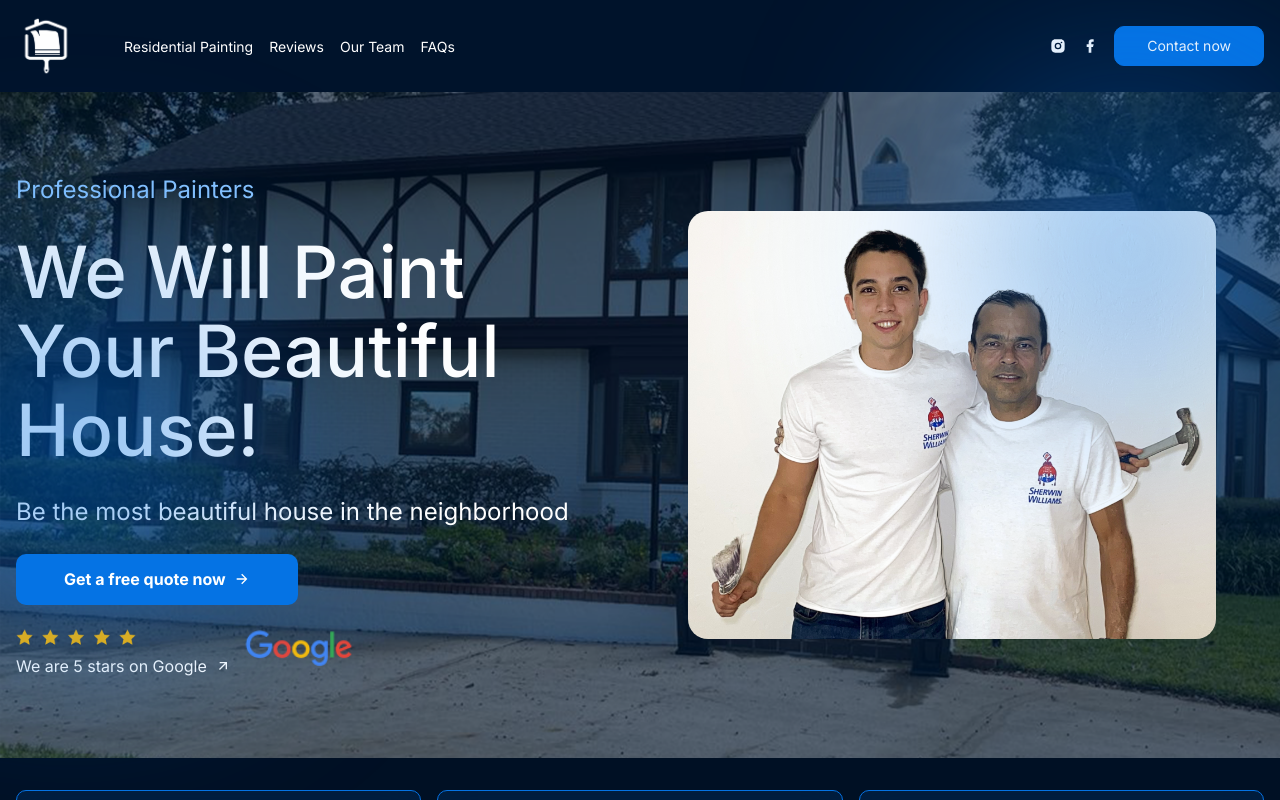
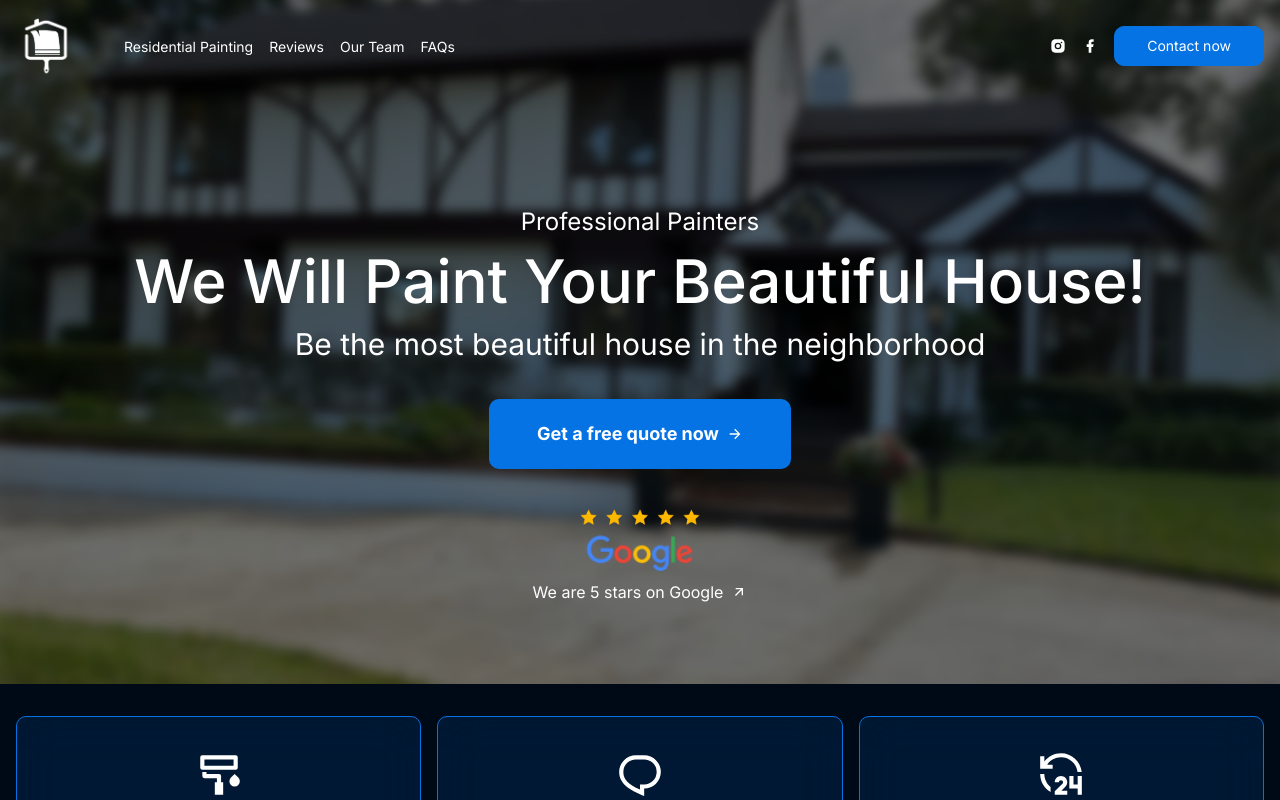
Before and after one commit to murilodacios/hhpainting, a Next.js app: page / in a window 1280 px wide. Shown: the top 800 px of the page. Built offline with nearby package versions, Linux system fonts and the light colour scheme.

Commit message:
Add new house

```diff
--- a/src/components/Header.tsx
+++ b/src/components/Header.tsx
@@ -8,7 +8,7 @@ export function Header() {
 
     return (
         <>
-            <Stack bg="#00132B" fontFamily="Inter">
+            <Stack bg="transparent" fontFamily="Inter">
                 <HStack maxW={1400} w="100%" margin="0 auto" justify="space-between" align="center" px="4">
                     <HStack py="4" spacing={12}>
                         <Image src="/logo.png" w="60px" color="white" />
--- a/src/components/Hero.tsx
+++ b/src/components/Hero.tsx
@@ -12,35 +12,36 @@ export function Hero() {
 
         // bg="linear-gradient(45deg, #0573E4 -7.72%, #0F1B27 137.61%);"
         <>
-            <Stack bgImage="/hero.png"  >
+            <Stack bgImage="/hero.png"  bgSize="cover">
+
+                <Header />
 
                 <Stack maxW={1400} w="100%" margin="0 auto" justify="center" align="center" fontFamily="Inter" fontStyle="normal" px="4">
 
-                    <Box borderRadius="356px" right={{ base: "0", md: "0" }} top={{ base: "20", md: "100" }} bg="rgba(5, 115, 228, 0.60)" filter="blur(122.5px);" position="absolute" w={{ base: "200px", md: "300px" }} h={{ base: "200px", md: "300px" }} />
-                    <Box borderRadius="356px" left={{ base: "0", md: "-20" }} top={{ base: "500", md: "300" }} bg="rgba(5, 115, 228, 0.70)" filter="blur(122.5px);" position="absolute" w={{ base: "200px", md: "300px" }} h={{ base: "200px", md: "300px" }} />
+                    {/* <Box borderRadius="356px" right={{ base: "0", md: "0" }} top={{ base: "20", md: "100" }} bg="rgba(5, 115, 228, 0.60)" filter="blur(122.5px);" position="absolute" w={{ base: "200px", md: "300px" }} h={{ base: "200px", md: "300px" }} />
+                    <Box borderRadius="356px" left={{ base: "0", md: "-20" }} top={{ base: "500", md: "300" }} bg="rgba(5, 115, 228, 0.70)" filter="blur(122.5px);" position="absolute" w={{ base: "200px", md: "300px" }} h={{ base: "200px", md: "300px" }} /> */}
+
+                    <Stack py={{ base: "12", md: "20" }} align="center" justify="center" color="white" textAlign="center">
 
 
-                    <Grid templateColumns={{ base: "1fr", md: "1fr 1fr" }} color="white">
+                        <Stack p={{ base: "2", md: "6" }} maxW="1300px">
+                            <Stack>
+                                <Text fontSize={{ base: "xl", md: "2xl" }} color="white">Professional Painters</Text>
+                            </Stack>
 
-                        <Stack py={{ base: "12", md: "20" }} align="center" justify="center">
-                            <Stack spacing="6">
+                            <Text fontSize={{ base: "5xl", md: "6xl" }} fontWeight={500} lineHeight="1.1">We Will Paint Your Beautiful House!</Text>
 
                             <Stack>
-                                    <Text fontSize={{ base: "xl", md: "2xl" }} color="#88C3FF">Professional Painters</Text>
+                                <Text fontSize={{ base: "xl", md: "3xl" }} color="#fff">Be the most beautiful house in the neighborhood</Text>
                             </Stack>
-
-                                <Text fontSize={{ base: "5xl", md: "7xl" }} fontWeight={500} lineHeight="1.1">We Will Paint Your Beautiful House!</Text>
-
-                                <Stack>
-                                    <Text fontSize={{ base: "xl", md: "2xl" }} color="#fff">Be the most beautiful house in the neighborhood</Text>
                         </Stack>
 
                         <Stack spacing="8" direction={{ base: "column", md: "row" }}>
                             <Box>
                                 <Link href="/quote">
                                     <Button variant="solid" bg="#0573E4" color="white" size={{ base: "md", md: "2lg" }} borderRadius="10">
-                                                <HStack px="12" py="4">
-                                                    <Text fontSize="md">Get a free quote now</Text>
+                                        <HStack px="12" py="6">
+                                            <Text fontSize={{base: "md", md: "lg"}}>Get a free quote now</Text>
                                             <Icon as={RiArrowRightLine} />
                                         </HStack>
                                     </Button>
@@ -50,50 +51,48 @@ export function Hero() {
 
                         </Stack>
 
-                                <Stack direction={{ base: "column-reverse", md: "row" }} align="flex-start">
-                                    <Stack>
+                        <Stack direction={{ base: "column-reverse", md: "column" }} align="center" pt="8">
                             <Image src="/stars.png" w="120px" />
+                            <Image src="/google.png" w="120px" />
                             <Link href="https://www.google.com/maps/place/HH+Painting/@29.6280106,-82.3781613,17z/data=!3m1!4b1!4m6!3m5!1s0x88e8a33a5f84d55d:0x51552d8e3fcac784!8m2!3d29.6280106!4d-82.3781613!16s%2Fg%2F11v15t8fp_?entry=ttu">
                                 <HStack cursor="pointer">
                                     <Text>We are 5 stars on Google </Text>
                                     <Icon as={RiArrowRightUpLine} />
                                 </HStack>
                             </Link>
-                                    </Stack>
 
-                                    <Image src="/google.png" w="120px" />
-                                </Stack>
 
                         </Stack>
 
                     </Stack>
 
-                        <Stack justify="center" align="center" p={{ base: 2, md: 12 }} pb="12">
+
+                    {/* <Stack justify="center" align="center" p={{ base: 2, md: 12 }} pb="12">
                             <Image src="/feliciano-e-pai.jpg" borderRadius={20} />
-                        </Stack>
-                    </Grid>
+                        </Stack> */}
+
                 </Stack>
 
             </Stack>
 
 
-            <Stack bg="#001024">
+            <Stack bg="#000A17">
                 <Stack maxW={1400} w="100%" margin="0 auto" px="4" py="8" gap="12" justify="space-between" align="flex-start" fontFamily="Inter">
 
                     <SimpleGrid columns={{ base: 1, md: 3 }} w="100%" gap="4">
 
                         <Stack border="1px solid #0573E4" backdropFilter="blur(23.5px)" background="rgba(5, 115, 228, 0.14)" borderRadius="10px" color="white" p="8" align="center">
-                            <Icon as={RiPaintBrushLine} fontSize="50"/>
+                            <Icon as={RiPaintBrushLine} fontSize="50" />
                             <Text fontSize="lg">Personalized Painting</Text>
                         </Stack>
 
                         <Stack border="1px solid #0573E4" backdropFilter="blur(23.5px)" background="rgba(5, 115, 228, 0.14)" borderRadius="10px" color="white" p="8" align="center">
-                            <Icon as={RiChat1Line} fontSize="50"/>
+                            <Icon as={RiChat1Line} fontSize="50" />
                             <Text fontSize="lg">Continuous feedback</Text>
                         </Stack>
 
                         <Stack border="1px solid #0573E4" backdropFilter="blur(23.5px)" background="rgba(5, 115, 228, 0.14)" borderRadius="10px" color="white" p="8" align="center">
-                            <Icon as={Ri24HoursLine} fontSize="50"/>
+                            <Icon as={Ri24HoursLine} fontSize="50" />
                             <Text fontSize="lg">24 Hours support</Text>
                         </Stack>
 
--- a/src/pages/index.tsx
+++ b/src/pages/index.tsx
@@ -22,11 +22,9 @@ export default function Home() {
   return (
     <>
 
-    <Head>
-      <title>Painters of Gainesville - HH Painting</title>
-    </Head>
-
-      <Header />
+      <Head>
+        <title>Painters of Gainesville - HH Painting</title>
+      </Head>
 
       <Hero />
 
```
Also changed, not shown: public/hero.png. Lines whose indentation alone changed are shown as unchanged.
